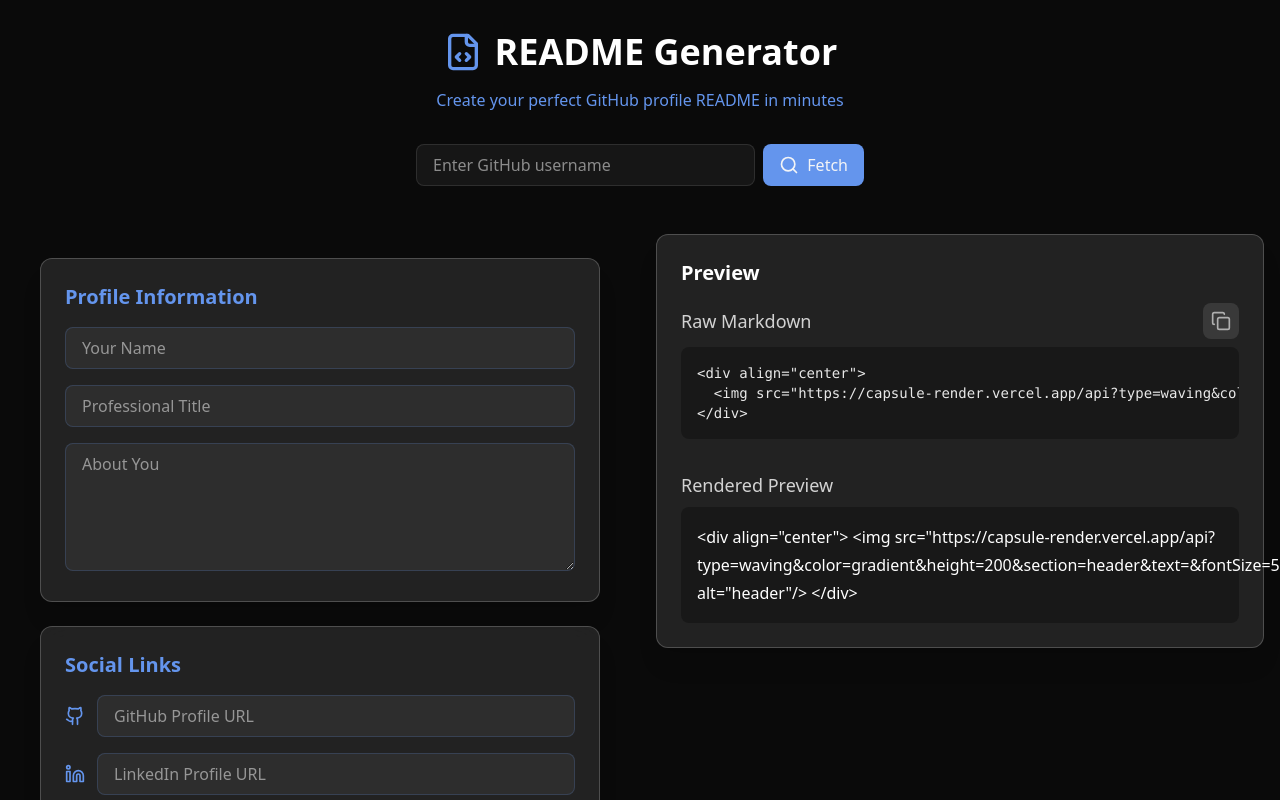
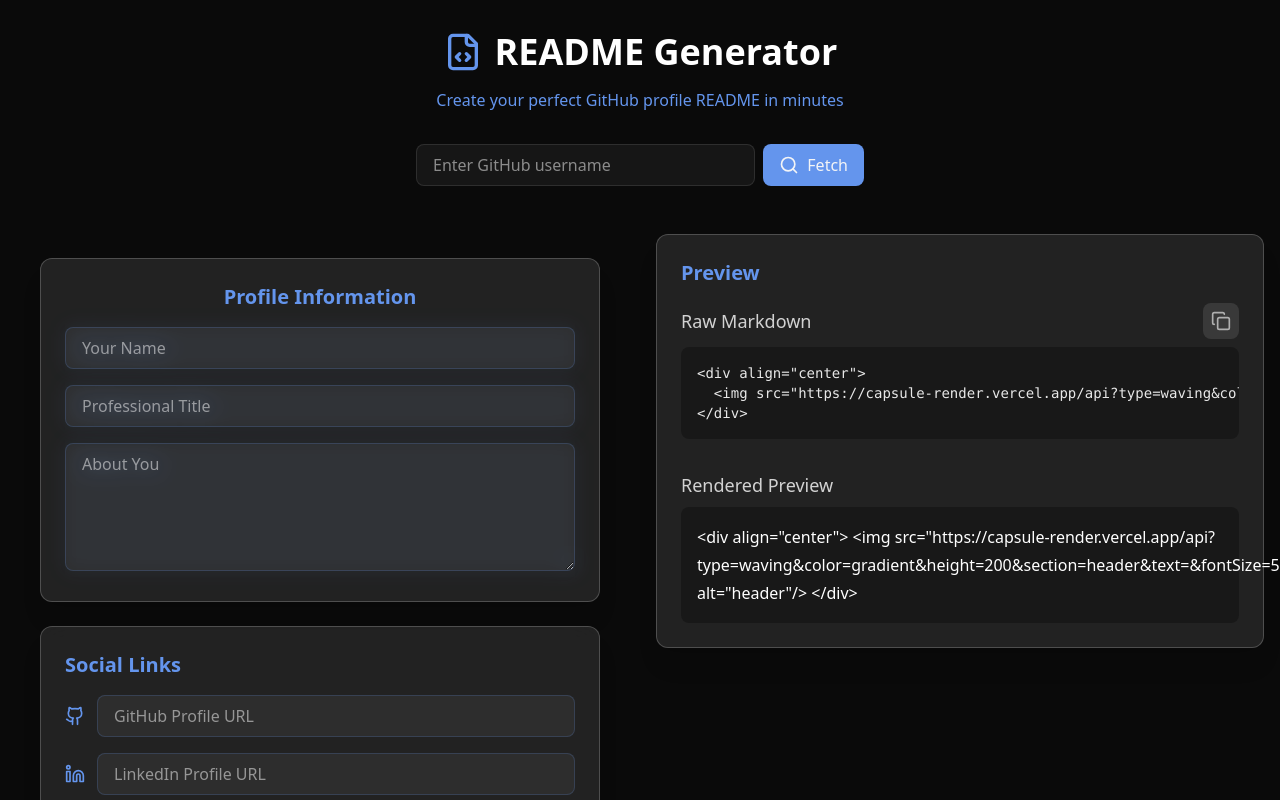
Before and after one commit to eshanized/readme, a React (Vite) app: page / in a window 1280 px wide. Shown: the top 800 px of the page. Built offline with nearby package versions, Linux system fonts and the light colour scheme.

Commit message:
fixes: some minor bugs

```diff
--- a/src/components/Editor.tsx
+++ b/src/components/Editor.tsx
@@ -7,27 +7,27 @@ export function Editor({ data, onChange }: { data: ProfileData; onChange: (data:
   return (
     <div className="space-y-6 p-6">
       <GlassCard className="p-6">
-        <h2 className="text-xl font-semibold mb-4 text-[#6495ed]">Profile Information</h2>
+      <h2 className="text-xl font-semibold mb-4 text-[#6495ed] text-center">Profile Information</h2>
         <div className="space-y-4">
           <input
             type="text"
             placeholder="Your Name"
             value={data.name || ''}
             onChange={(e) => onChange({ ...data, name: e.target.value })}
-            className="w-full bg-white/5 border border-[#6495ed]/20 rounded-lg px-4 py-2 text-white placeholder-white/50 focus:outline-none focus:ring-2 focus:ring-[#6495ed]"
+            className="w-full bg-white/5 border border-[#6495ed]/20 rounded-lg px-4 py-2 text-white placeholder-white/50 focus:outline-none focus:ring-2 focus:ring-[#6495ed] drop-shadow-[0_0_10px_#6495ed]"
           />
           <input
             type="text"
             placeholder="Professional Title"
             value={data.title || ''}
             onChange={(e) => onChange({ ...data, title: e.target.value })}
-            className="w-full bg-white/5 border border-[#6495ed]/20 rounded-lg px-4 py-2 text-white placeholder-white/50 focus:outline-none focus:ring-2 focus:ring-[#6495ed]"
+            className="w-full bg-white/5 border border-[#6495ed]/20 rounded-lg px-4 py-2 text-white placeholder-white/50 focus:outline-none focus:ring-2 focus:ring-[#6495ed] drop-shadow-[0_0_10px_#6495ed]"
           />
           <textarea
             placeholder="About You"
             value={data.about || ''}
             onChange={(e) => onChange({ ...data, about: e.target.value })}
-            className="w-full bg-white/5 border border-[#6495ed]/20 rounded-lg px-4 py-2 text-white placeholder-white/50 focus:outline-none focus:ring-2 focus:ring-[#6495ed] h-32"
+            className="w-full bg-white/5 border border-[#6495ed]/20 rounded-lg px-4 py-2 text-white placeholder-white/50 focus:outline-none focus:ring-2 focus:ring-[#6495ed] h-32 drop-shadow-[0_0_10px_#6495ed]"
           />
         </div>
       </GlassCard>
--- a/src/components/Preview.tsx
+++ b/src/components/Preview.tsx
@@ -13,7 +13,7 @@ export function Preview({ data }: PreviewProps) {
 
   return (
     <GlassCard className="p-6">
-      <h2 className="text-xl font-semibold mb-4 text-white">Preview</h2>
+      <h2 className="text-xl font-semibold mb-4 text-[#6495ed]">Preview</h2>
 
       {/* Raw Markdown */}
       <div className="mb-8">
```
